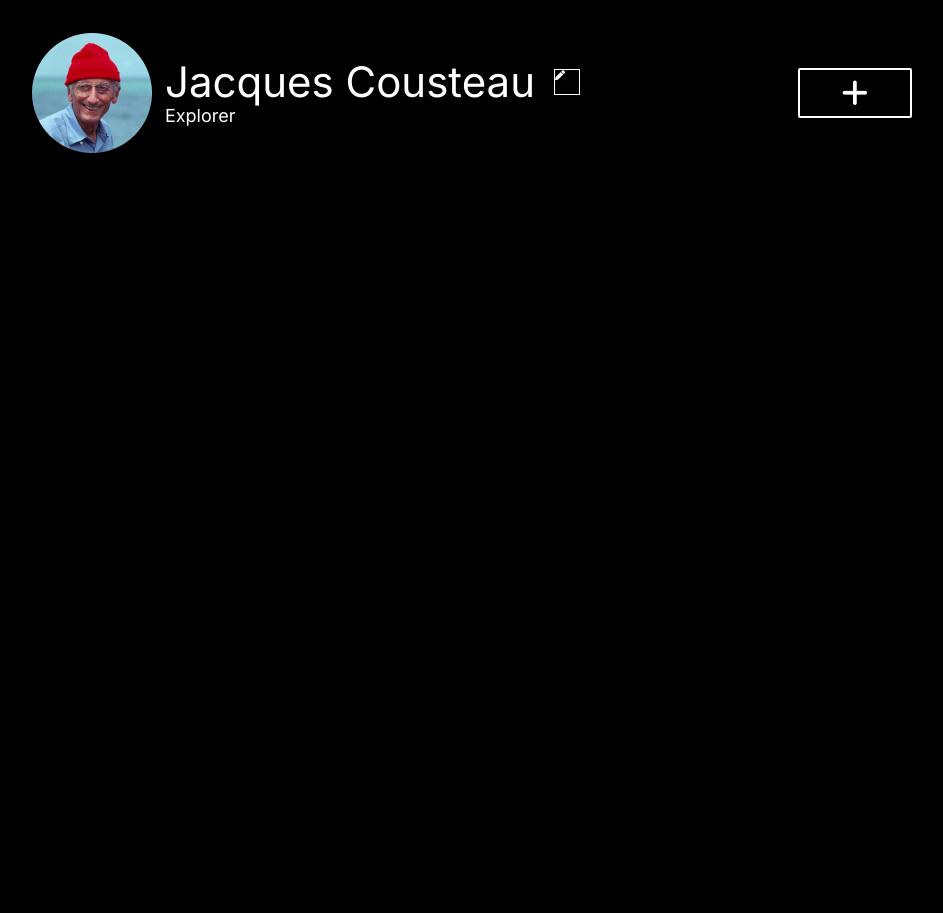
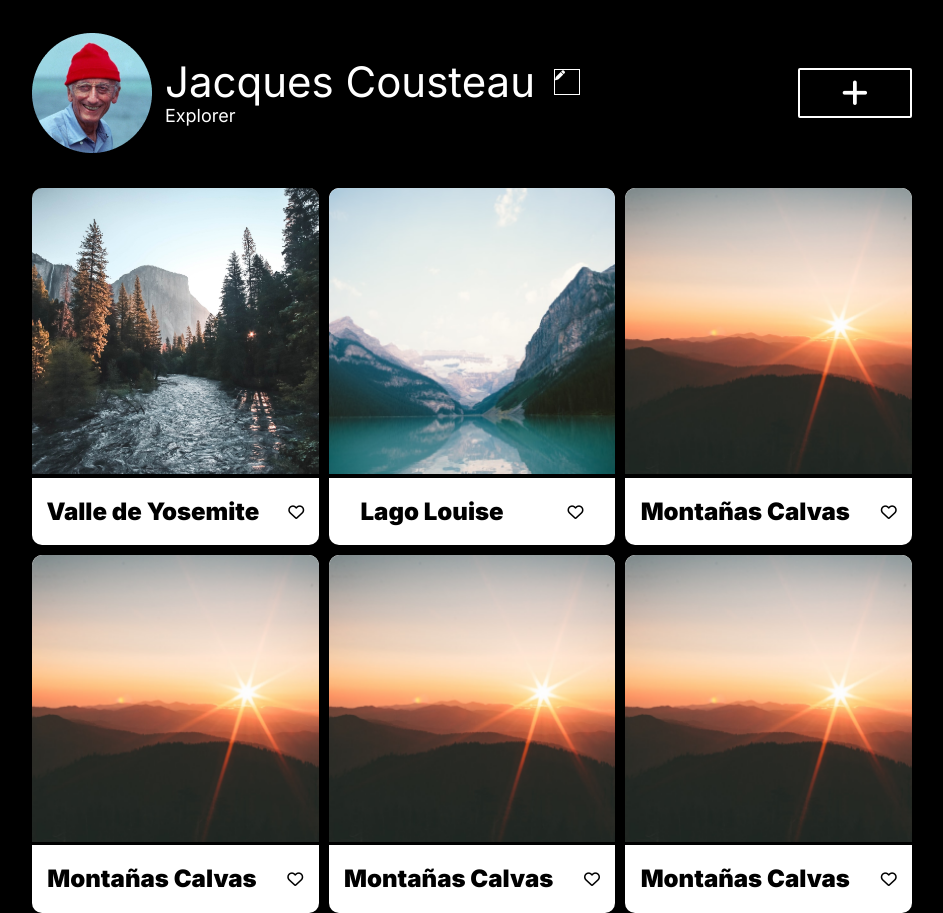
Before and after one commit to mendibox/web_project_around, a plain HTML site: page index.html in a window 1280 px wide. Shown: the part 106-1019 px from the top of the page, without its empty margins (168-1111 px from the left). Before the commit the page ends 800 px from the top, so only its background shows below. Drawn offline with Linux system fonts and the light colour scheme.

Commit message:
Grid added

```diff
--- /dev/null
+++ b/blocks/cards.css
@@ -0,0 +1,41 @@
+.cards__container {
+  display: grid;
+  grid-template-columns: repeat(3, 1fr);
+  grid-template-rows: repeat(2, 1fr);
+  gap: 10px;
+}
+
+.card {
+  margin: 0;
+  text-overflow: ellipsis;
+  white-space: nowrap;
+  overflow: hidden;
+}
+
+.card__image {
+  width: 100%;
+  background-color: white;
+  border-radius: 10px 10px 0 0;
+}
+
+.card__title-heart {
+  display: flex;
+  align-items: center;
+  justify-content: space-around;
+  background-color: white;
+  border-radius: 0 0 10px 10px;
+}
+
+.card__title {
+  color: black;
+  font-size: 24px;
+  font-weight: 900;
+}
+
+.card__heart {
+  color: black;
+}
+
+.card__heart:hover {
+  opacity: 50%;
+}
--- a/index.html
+++ b/index.html
@@ -34,7 +34,9 @@
           </div>
           <p class="profile__profession">Explorer</p>
         </div>
-        <button class="profile__btn-add"><i class="fa-solid fa-plus profile__symbol-add"></i></button>
+        <button class="profile__btn-add">
+          <i class="fa-solid fa-plus profile__symbol-add"></i>
+        </button>
         <div class="popup__container">
           <form class="popup">
             <i class="fa-solid fa-xmark popup__close"></i>
@@ -45,8 +47,78 @@
               type="text"
               placeholder="Acerca de mí"
             />
-            <button class="popup__btn-submit" type="submit" disabled >Guardar</button>
+            <button class="popup__btn-submit" type="submit" disabled>
+              Guardar
+            </button>
           </form>
+        </div>
+      </div>
+      <div class="cards__container">
+        <div class="card">
+          <img
+            src="./images/kirill-pershin-1088404-unsplash.jpg"
+            alt="National park Yosemite"
+            class="card__image"
+          />
+          <div class="card__title-heart">
+            <h2 class="card__title">Valle de Yosemite</h2>
+            <i class="fa-regular fa-heart card__heart"></i>
+          </div>
+        </div>
+        <div class="card">
+          <img
+            src="./images/kirill-pershin-1404681-unsplash.png"
+            alt="Lake Louise"
+            class="card__image"
+          />
+          <div class="card__title-heart">
+            <h2 class="card__title">Lago Louise</h2>
+            <i class="fa-regular fa-heart card__heart"></i>
+          </div>
+        </div>
+        <div class="card">
+          <img
+            src="./images/kirill-pershin-1556355-unsplash.png"
+            alt="Mountains Calvas"
+            class="card__image"
+          />
+          <div class="card__title-heart">
+            <h2 class="card__title">Montañas Calvas</h2>
+            <i class="fa-regular fa-heart card__heart"></i>
+          </div>
+        </div>
+        <div class="card">
+          <img
+            src="./images/kirill-pershin-1556355-unsplash.png"
+            alt="Mountains Calvas"
+            class="card__image"
+          />
+          <div class="card__title-heart">
+            <h2 class="card__title">Montañas Calvas</h2>
+            <i class="fa-regular fa-heart card__heart"></i>
+          </div>
+        </div>
+        <div class="card">
+          <img
+            src="./images/kirill-pershin-1556355-unsplash.png"
+            alt="Mountains Calvas"
+            class="card__image"
+          />
+          <div class="card__title-heart">
+            <h2 class="card__title">Montañas Calvas</h2>
+            <i class="fa-regular fa-heart card__heart"></i>
+          </div>
+        </div>
+        <div class="card">
+          <img
+            src="./images/kirill-pershin-1556355-unsplash.png"
+            alt="Mountains Calvas"
+            class="card__image"
+          />
+          <div class="card__title-heart">
+            <h2 class="card__title">Montañas Calvas</h2>
+            <i class="fa-regular fa-heart card__heart"></i>
+          </div>
         </div>
       </div>
     </main>
--- a/pages/index.css
+++ b/pages/index.css
@@ -3,3 +3,4 @@
 @import url('../blocks/page.css');
 @import url('../blocks/header.css');
 @import url('../blocks/profile.css');
+@import url('../blocks/cards.css');
```
Also changed, not shown: images/kirill-pershin-1088404-unsplash.jpg (added), images/kirill-pershin-1088404-unsplash.png (added), images/kirill-pershin-1404681-unsplash (1).png (added), images/kirill-pershin-1404681-unsplash.png (added), images/kirill-pershin-1556355-unsplash (1).png (added), images/kirill-pershin-1556355-unsplash.png (added).
